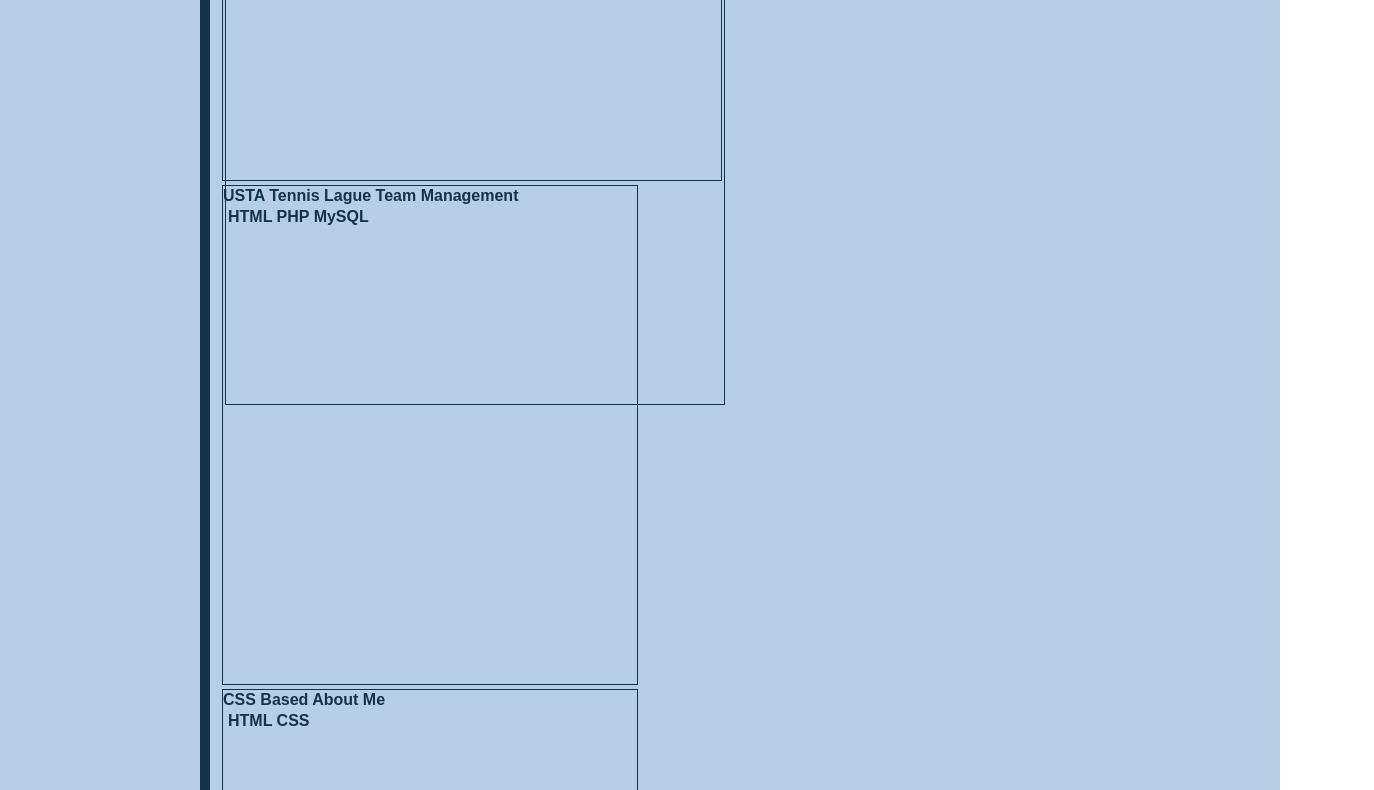
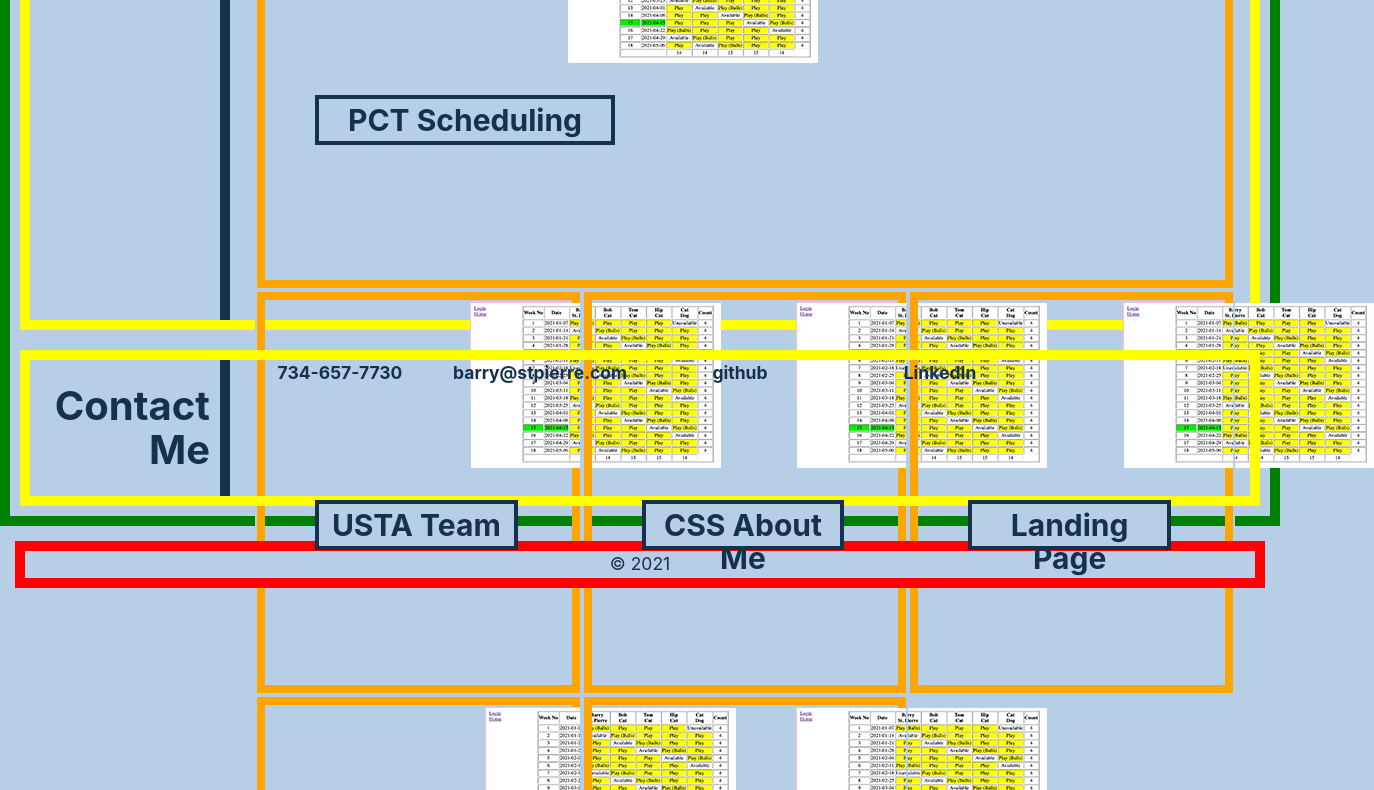
Before and after one commit to bdstpierre/Portfolio2, a plain HTML site: page index.html in a window 1280 px wide. Shown: the part 613-1403 px from the top of the page, 1374 px wide, since content can reach past the window. Drawn offline with Linux system fonts and the light colour scheme.

Commit message:
Intermediate step of working on CSS file

```diff
--- a/assets/css/style.css
+++ b/assets/css/style.css
@@ -5,11 +5,70 @@
   --highlight: #e866ec;
 }
 
+::selection {
+  background-color: var(--foreground);
+  color: var(var(--background));
+}
+
+html {
+  /* set 1rem to 10px instead of native 16px to make it easier to calculate font-size values for the rest of the page (e.g. 1.6rem is 16px, 2.0rem is 20px, etc.) */
+  font-size: 62.5%;
+}
+
 body {
   display: flex;
   flex-direction: column;
-  line-height: 1.3;
-  margin: 66px 0;
+  margin: 100px 0;
+  /* Sans Serif font stack is implemented to help select the best font for each type of computer operating system */
+  font-family: -apple-system, BlinkMacSystemFont, 'Segoe UI', Roboto, Helvetica,
+  Arial, sans-serif, 'Apple Color Emoji', 'Segoe UI Emoji', 'Segoe UI Symbol';
+
+  /* set body font size to 1.75rem, which is 1.75x more than the font-size of 10px, making it 17.5px  */
+  font-size: 1.75rem;
+  line-height: 1.5;
+  color: var(--foreground);
+  background-color: var(--background);
+}
+
+h1,
+h2,
+h3,
+h4,
+h5,
+h6 {
+  margin-bottom: 0.625rem;
+  color: var(--foreground);
+  font-weight: 700;
+  line-height: 1.1;
+}
+
+h1 {
+  font-size: 4rem;
+}
+
+h2 {
+  margin: 2% 0;
+  font-size: 4rem;
+}
+
+h3 {
+  font-size: 3rem;
+}
+
+h4 {
+  font-size: 2.5rem;
+}
+
+h5 {
+  font-size: 2rem;
+}
+
+h6 {
+  font-size: 1.5rem;
+}
+
+p {
+  margin-bottom: 1rem;
 }
 
 header {
@@ -19,21 +78,174 @@ header {
   padding: 1%;
   background-color: var(--foreground);
   color: var(--background);
+  width: 96%;
 
   position: fixed;
-  margin-top: -66px;
+  margin-top: -100px;
   width: 100%;
-
 }
 
-h1 {
-  font-size: 200%;
+header h1.page-title {
+  padding: 1rem 1.2rem;
+  font-size: 4.5rem;
+  color: var(--background);
 }
 
-h2 {
-  margin: 2% 0;
-  font-size: 250%;
+main {
+  display: flex;
+  flex-direction: column;
+  /* grow shrink basis */
+  flex: 1 0 auto;
+  width: 100%;
+  background-color: var(--background);
+  /* testing */
+  border: 1rem solid green;
+}
 
+section {
+  display: flex;
+  flex-direction: row;
+  flex-wrap: nowrap;
+  flex: 1 0 auto;
+
+  margin: 10px;
+  /* testing */
+  border: 1rem solid yellow;
+}
+
+section h2 {
+  flex: 0 0 180px;
+  text-align: end;
+}
+
+section .vert {
+  flex: 0 0 10px;
+}
+
+ content {
+  display: flex;
+  flex-direction: row;
+  flex-wrap: wrap;
+}
+
+/* Sizes authors headshot */
+.head {
+  flex: 0 0 250px;
+  /* margin: 10px; */
+}
+
+/* Sizes about text */
+.text {
+  flex: 1 0 250px;
+  margin: 10px;
+}
+
+.card {
+  flex: 0 0 50%;
+  /* testing */
+  border: 1rem solid orange;
+}
+.card:first-child {
+  flex: 0 0 100%;
+  max-width: 100%;
+  /* testing */
+  border: 1rem solid orange;
+}
+
+.card-header {
+  border: 4px solid var(--foreground);
+  height: 50px;
+  width: 100px;
+  position: relative;
+  top: 50px;
+}
+
+
+
+
+
+
+.card-body {
+  border: 1px solid pink;/*var(--foreground); */
+  /* box-sizing: content-box; */
+  height: 100px;
+  width: 100px;
+  margin: 2px;
+}
+
+section content.site:hover {
+  box-shadow: inset 0px 0px 8px var(--highlight),
+  0 0 15px var(--highlight);
+}
+
+footer {
+  text-align: center;
+  margin: 1.5rem;
+  border-top: 4px solid var(--foreground);
+  background-color: var(--background);
+  color: var(--foreground);
+  /* testing */
+  border: 1rem solid red;
+}
+
+.row {
+  display: flex;
+  flex-wrap: wrap;
+  flex-direction: row;
+}
+
+.justify-center {
+  justify-content: center;
+}
+
+.card-column {
+  flex: 1 0 50%;
+  padding: 1.5rem;
+  transition: flex-basis 500ms linear;
+  margin-bottom: 1.5rem;
+}
+
+.site-card {
+  display: flex;
+  flex-direction: row;
+  justify-content: flex-start;
+  min-height: 100%;
+  padding 2rem;
+  color: var(--foreground);
+  outline: 2px solid var(--background);
+  outline-offset: -2px;
+  transition: all 0.5s ease-in-out;
+  grow: 1;
+}
+
+.site-card .card-header {
+  position: relative;
+  top: 15rem;
+  left: 5rem;
+  width: 300px;
+  text-align: center;
+  margin: 5rem 0 1.5rem 0;
+  padding: 0.5rem 1rem;
+  background-color: var(--background);
+  color: var(--foreground);
+  border: 4px solid var(--foreground);
+  transition: all 0.5s ease-in-out;
+}
+
+.site-card:hover,
+.site-card:hover .card-header {
+  box-shadow: inset 0px 0px 8px var(--highlight), 0 0 15px var(--highlight);
+}
+
+/* .site-card img {
+  overflow: auto;
+  display: flex;
+  align-items: center;
+
+} */
+
+.thumb {
+  width: 250px;
 }
 
 nav ul {
@@ -52,59 +264,6 @@ nav a:hover {
   color: var(--highlight);
 }
 
-main {
-  display: flex;
-  flex-direction: column;
-  flex: 1 1 0;
-  /* max-width: 96%; */
-  background-color: var(--background);
-}
-
-section {
-  display: flex;
-  margin: 10px;
-}
-
-section h2 {
-  flex: 0 0 180px;
-  text-align: end;
-}
-
-section div.vert {
-  flex: 0 0 10px;
-}
-
-section content {
-  display: flex;
-  flex-wrap: wrap;
-}
-
-/* content.inline {
-  display: flex;
-} */
-
-div.head {
-  flex: 0 0 250px;
-  /* margin: 10px; */
-}
-
-div.text {
-  flex: 1 0 250px;
-  margin: 10px;
-}
-
-section content.site div {
-  border: 1px solid var(--foreground);
-  /* box-sizing: content-box; */
-  height: 500px;
-  width: 500px;
-  margin: 2px;
-}
-
-section content.site:hover {
-  box-shadow: inset 0px 0px 8px var(--highlight),
-  0 0 15px var(--highlight);
-}
 
 article {
   border-bottom: 1px solid #13293d;
@@ -143,12 +302,6 @@ article div > * {
   border: 4px solid #b9c6ae;
 }
 
-footer {
-  text-align: center;
-  border-top: 2px solid var(--foreground);
-  background-color: var(--background);
-  color: var(--foreground);
-}
 
 /* section.contact content {
   display: flex;
@@ -157,13 +310,6 @@ footer {
 
 } */
 
-.site-title {
-  border: 4px solid var(--foreground);
-  height: 40px;
-  width: 100px;
-  position: relative;
-  top: 50px;
-}
 
 content ul {
   display: flex;
@@ -211,16 +357,17 @@ p {
 /* using a mobile-first approach, use `min-width` values going from narrow -> wide for a responsive design */
 @media screen and (min-width: 768px) {
   /* on tablets, set columns to only be 50% of the width and not grow */
-  .site {
+  .card {
     flex: 0 0 50%;
     max-width: 50%;
   }
 
-    /* select the last child to grow to full width if it has space to grow */
-    .site:first-child {
-      flex-grow: 1;
-    }
+  /* select the last child to grow to full width if it has space to grow */
+  .card:first-child {
+    flex: 0 0 100%;
+    max-width: 100%;
   }
+}
 
 /* media query for larger screens */
 @media screen and (min-width: 992px) {
@@ -228,12 +375,13 @@ p {
     width: 75%;
   } */
 
-  .site {
+  .card {
     flex: 0 0 33.333%;
     max-width: 33.333%;
   }
 
-  .site:first-child {
+  .card:first-child {
     flex: 0 0 100%;
+    max-width: 100%
   }
 }
--- a/index.html
+++ b/index.html
@@ -23,12 +23,12 @@
 
     <main>
 
-        <section id="about">
+        <section  id="about">
             <h2>About<br>Me</h2>
             <div class="vert">
                 <p></p>
             </div>
-            <content class="inline">
+            <content>
                  <div class="head">
                     <img src="./assets/images/head.jpg"
                     alt="Headshot of web site author"
@@ -41,66 +41,89 @@
             </content>
         </section>
 
-        <section id="work">
+        <section id="work" class="row justify-center"> <!-- row class may be misplaced-->
             <h2>My<br>Work</h2>
             <div class="vert">
                 <p></p>
             </div>
-            <content class="site">
-                <div class="pct">
+            <content class="card-column">
+                <figure class="card site-card">
+                    <h3 class="card-header">
+                        PCT Scheduling
+                    </h3>
+                    <div class="card-body">
                         <a href="http://www.annarbortennis.com/PCT/DEMO/">
-                        <img src="./assets/images/pct_thumb.png">
-                    </a>
-                    <div class="site-title">
-                        <h3>PCT Scheduling</h3>
-                        <p>HTML PHP MySQL</p>
-                    </div>
-                </div>
-            <!-- </content>
-
-            <content class="site"> -->
-                <div>
-                    <a href="http://www.annarbortennis.com/usta/team.php">
-                        <h3>USTA Tennis Lague Team Management</h3>
-                        <p>HTML PHP MySQL</p>
+                            <img class="thumb"
+                            src="./assets/images/pct_thumb.png"
+                            alt="Thumbnail of PCT Website">
                         </a>
                     </div>
-            <!-- </content>
+                </figure>
 
-            <content class="site"> -->
-                <div>
-                    <a href="https://bdstpierre.github.io/prework-about-me/">
-                        <h3>CSS Based About Me</h3>
-                        <p>HTML CSS</p>
+                <figure class="card site-card">
+                    <h3 class="card-header">
+                        USTA Team
+                    </h3>
+                    <div class="card-body">
+                        <a href="http://www.annarbortennis.com/PCT/DEMO/">
+                            <img class="thumb"
+                            src="./assets/images/pct_thumb.png"
+                            alt="Thumbnail of PCT Website">
                         </a>
                     </div>
-            <!-- </content>
+                </figure>
 
-            <content class="site"> -->
-                <div>
-                    <a href="https://bdstpierre.github.io/Landing-Site/">
-                        <h3>Landing Page</h3>
-                        <p>HTML CSS</p>
+                <figure class="card site-card">
+                    <h3 class="card-header">
+                        CSS About Me
+                    </h3>
+                    <div class="card-body">
+                        <a href="http://www.annarbortennis.com/PCT/DEMO/">
+                            <img class="thumb"
+                            src="./assets/images/pct_thumb.png"
+                            alt="Thumbnail of PCT Website">
                         </a>
                     </div>
-            <!-- </content>
+                </figure>
 
-            <content class="site"> -->
-                <div>
-                    <a href="https://bdstpierre.github.io/01-Homework-Refactor_for_accessibility/">
-                        <h3>Sample Page Refactored for Accessibility</h3>
-                        <p>HTML CSS</p>
+                <figure class="card site-card">
+                    <h3 class="card-header">
+                        Landing Page
+                    </h3>
+                    <div class="card-body">
+                        <a href="http://www.annarbortennis.com/PCT/DEMO/">
+                            <img class="thumb"
+                            src="./assets/images/pct_thumb.png"
+                            alt="Thumbnail of PCT Website">
                         </a>
                     </div>
-            <!-- </content>
+                </figure>
 
-            <content class="site"> -->
-                <div>
-                    <a href="https://bdstpierre.github.io/CSS-Snippet-Cheatsheet/">
-                        <h3>A Page of CSS Snippets</h3>
-                        <p>HTML CSS</p>
+                <figure class="card site-card">
+                    <h3 class="card-header">
+                        Accessibility
+                    </h3>
+                    <div class="card-body">
+                        <a href="http://www.annarbortennis.com/PCT/DEMO/">
+                            <img class="thumb"
+                            src="./assets/images/pct_thumb.png"
+                            alt="Thumbnail of PCT Website">
                         </a>
                     </div>
+                </figure>
+
+                <figure class="card site-card">
+                    <h3 class="card-header">
+                        CSS Snippets
+                    </h3>
+                    <div class="card-body">
+                        <a href="http://www.annarbortennis.com/PCT/DEMO/">
+                            <img class="thumb"
+                            src="./assets/images/pct_thumb.png"
+                            alt="Thumbnail of PCT Website">
+                        </a>
+                    </div>
+                </figure>
             </content>
 
 
```
Lines whose indentation alone changed are shown as unchanged.
